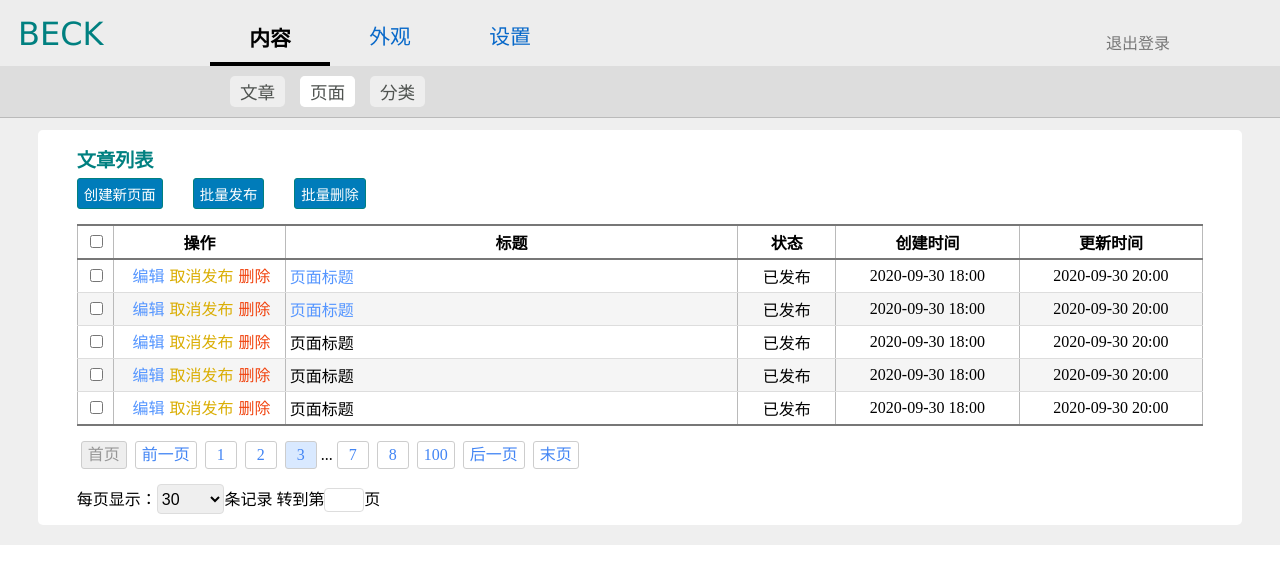
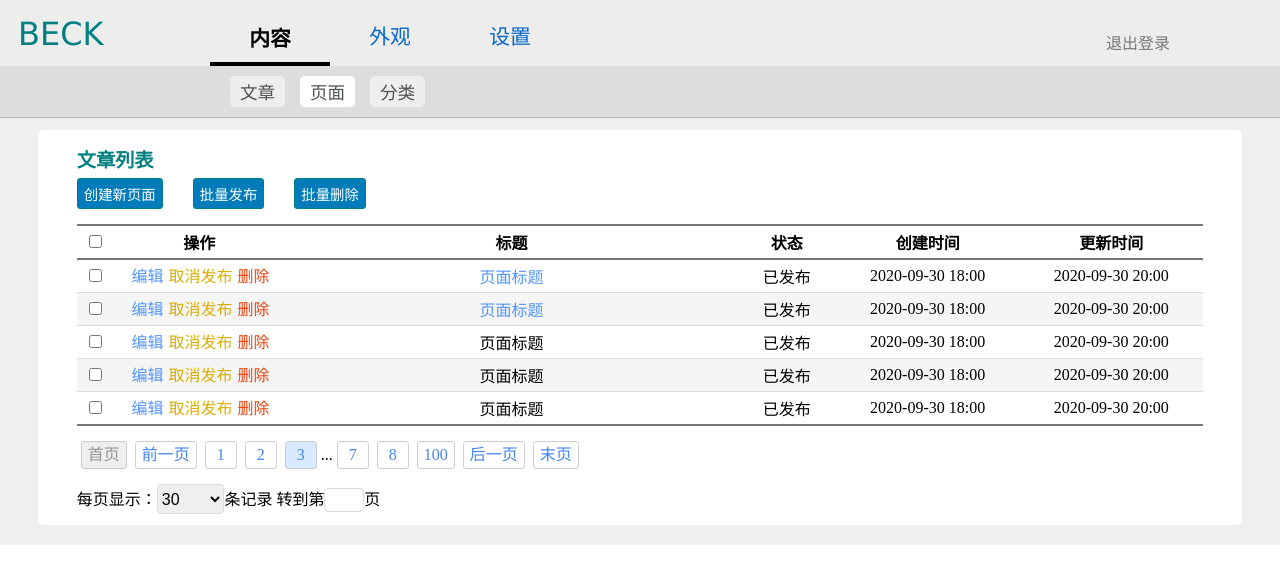
Before and after one commit to mazhongchao/beck, a PHP site: page /template/admin/page-list.html in a window 1280 px wide. Shown: the top 584 px of the page. Run offline with PHP 8.4, Linux system fonts and the light colour scheme.

Commit message:
update style

```diff
--- a/adm/static/style.css
+++ b/adm/static/style.css
@@ -12,7 +12,7 @@ textarea:focus{outline:none;border: 1px solid #409eff;}
 button:hover{background: #04699b;}
 table{width:100%; padding: 3px; border-collapse: collapse;}
 thead{border-top: 2px solid #777777; border-bottom: 2px solid #777777;}
-th,td {border-bottom: 1px solid #ddd; border-left: 1px solid #bababa; border-right: 1px solid #bababa; padding: 4px;text-align: center; vertical-align: middle;}
+th,td {border-bottom: 1px solid #ddd; /*border-left: 1px solid #bababa; border-right: 1px solid #bababa;*/ padding: 4px;text-align: center; vertical-align: middle;}
 tr:nth-last-child(1){border-bottom: 2px solid #777777;}
 tr:nth-child(even) {background-color: #f5f5f5;}
 tbody tr:hover {background-color: #d9e9ff}
--- a/adm/template/admin/page-list.html
+++ b/adm/template/admin/page-list.html
@@ -44,7 +44,7 @@
                 <tr>
                     <td class="txt-center"><input type="checkbox" name="check-item" value="1"></td>
                     <td class="td-ops"><a href="" class="op-edit">编辑</a> <a href="" class="op-cancel">取消发布</a> <a href="" class="op-delete">删除</a></td>
-                    <td class="txt-left"><a href="#" class="article-lnk">页面标题</a></td>
+                    <td class="txt-center"><a href="#" class="article-lnk">页面标题</a></td>
                     <td>已发布</td>
                     <td>2020-09-30 18:00</td>
                     <td>2020-09-30 20:00</td>
@@ -52,7 +52,7 @@
                 <tr>
                     <td class="txt-center"><input type="checkbox" name="check-item" value="2"></td>
                     <td class="td-ops"><a href="" class="op-edit">编辑</a> <a href="" class="op-cancel">取消发布</a> <a href="" class="op-delete">删除</a></td>
-                    <td class="txt-left"><a href="#" class="article-lnk">页面标题</a></td>
+                    <td class="txt-center"><a href="#" class="article-lnk">页面标题</a></td>
                     <td>已发布</td>
                     <td>2020-09-30 18:00</td>
                     <td>2020-09-30 20:00</td>
@@ -60,7 +60,7 @@
                 <tr>
                     <td class="txt-center"><input type="checkbox" name="check-item" value="3"></td>
                     <td class="td-ops"><a href="" class="op-edit">编辑</a> <a href="" class="op-cancel">取消发布</a> <a href="" class="op-delete">删除</a></td>
-                    <td class="txt-left">页面标题</td>
+                    <td class="txt-center">页面标题</td>
                     <td>已发布</td>
                     <td>2020-09-30 18:00</td>
                     <td>2020-09-30 20:00</td>
@@ -68,7 +68,7 @@
                 <tr>
                     <td class="txt-center"><input type="checkbox" name="check-item" value="4"></td>
                     <td class="td-ops"><a href="" class="op-edit">编辑</a> <a href="" class="op-cancel">取消发布</a> <a href="" class="op-delete">删除</a></td>
-                    <td class="txt-left">页面标题</td>
+                    <td class="txt-center">页面标题</td>
                     <td>已发布</td>
                     <td>2020-09-30 18:00</td>
                     <td>2020-09-30 20:00</td>
@@ -76,7 +76,7 @@
                 <tr>
                     <td class="txt-center"><input type="checkbox" name="check-item" value="5"></td>
                     <td class="td-ops"><a href="" class="op-edit">编辑</a> <a href="" class="op-cancel">取消发布</a> <a href="" class="op-delete">删除</a></td>
-                    <td class="txt-left">页面标题</td>
+                    <td class="txt-center">页面标题</td>
                     <td>已发布</td>
                     <td>2020-09-30 18:00</td>
                     <td>2020-09-30 20:00</td>
```
Also changed, not shown: adm/template/admin/article-list.html (+5 -44 lines).
